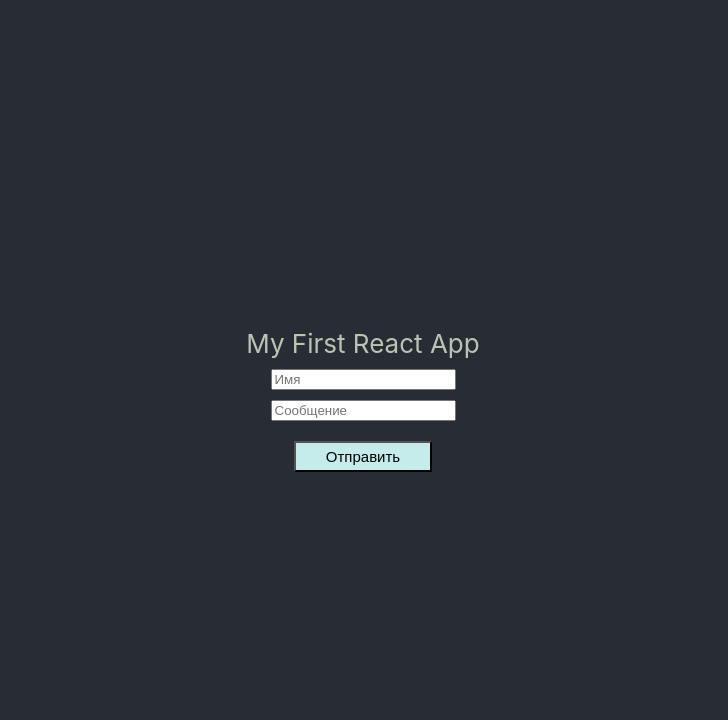
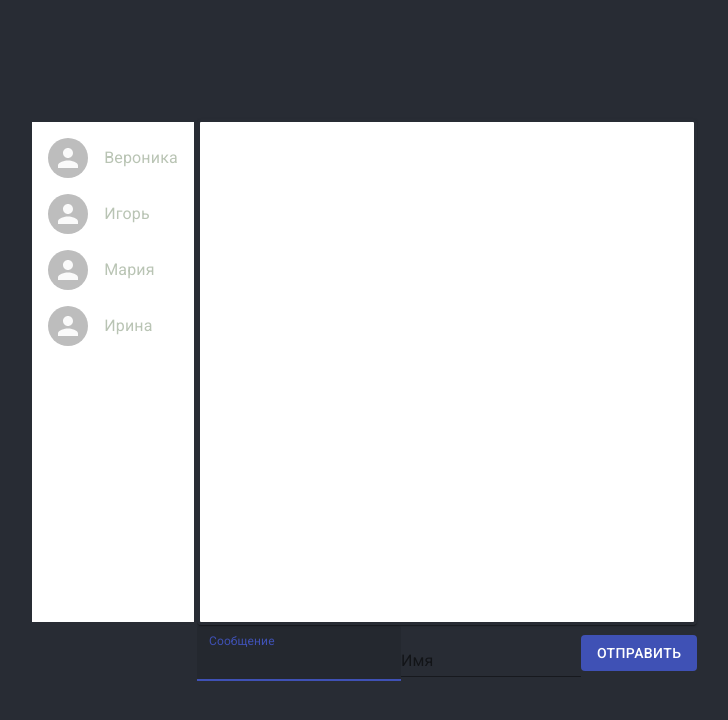
Before and after one commit to veratoma/ChatApp, a React (Create React App) app: page / in a window 1280 px wide. Shown: the top 720 px of the page, without its empty margins (277-1005 px from the left). Built offline with nearby package versions, Linux system fonts and the light colour scheme.

Commit message:
Добавила “массив чатов”, автофокус на текстовое поле, переделала форму с использованием компонентов из material-ui

```diff
--- a/package.json
+++ b/package.json
@@ -3,6 +3,7 @@
   "version": "0.1.0",
   "private": true,
   "dependencies": {
+    "@material-ui/core": "^4.12.3",
     "@testing-library/jest-dom": "^5.14.1",
     "@testing-library/react": "^11.2.7",
     "@testing-library/user-event": "^12.8.3",
--- a/public/index.html
+++ b/public/index.html
@@ -3,6 +3,7 @@
   <head>
     <meta charset="utf-8" />
     <link rel="icon" href="%PUBLIC_URL%/favicon.ico" />
+    <link rel="stylesheet" href="https://fonts.googleapis.com/css?family=Roboto:300,400,500,700&display=swap" />
     <meta name="viewport" content="width=device-width, initial-scale=1" />
     <meta name="theme-color" content="#000000" />
     <meta
--- a/src/App.css
+++ b/src/App.css
@@ -36,3 +36,9 @@
     transform: rotate(360deg);
   }
 }
+.App-container {
+  display: flex;
+  flex-direction: row;
+  align-items:flex-start;
+  justify-content: center;
+}
--- a/src/App.js
+++ b/src/App.js
@@ -2,6 +2,15 @@ import './App.css';
 import { ChatForm } from './components/ChatForm/ChatForm';
 import { MessageList } from './components/MessageList/MessageList';
 import React, { useEffect, useState } from 'react';
+import { ChatList } from './components/ChatList/ChatList'
+
+const chatitems = [
+  { name: 'Вероника', id: 'chat_1' },
+  { name: 'Игорь', id: 'chat_2' },
+  { name: 'Мария', id: 'chat_3' },
+  { name: 'Ирина', id: 'chat_4' },
+];
+
 
 export const App = function (props) {
 
@@ -22,16 +31,19 @@ export const App = function (props) {
     }
   }, [messages]);
 
+
   return (
     <div className="App">
 
       <header className="App-header">
-        My First React App
-        <ChatForm onSubmit={addMessage}></ChatForm>
-        <MessageList messages={messages}> </MessageList>
-
+        <div className="App-container">
+          <ChatList chatitems={chatitems}></ChatList>
+          <div>
+            <MessageList messages={messages}> </MessageList>
+            <ChatForm onSubmit={addMessage}></ChatForm>
+          </div>
+        </div>
       </header>
-
     </div>
   );
 }
--- a/src/components/ChatForm/ChatForm.css
+++ /dev/null
@@ -1,13 +0,0 @@
-.chatform-button {
-    margin-top: 20px;
-    padding: 5px 30px;
-    background-color: rgb(198, 235, 235);
-    font-size: 15px;
-};
-.chatform {
-
-    margin-top: 15px;
-};
-::placeholder {
-    text-align: center
-}
--- a/src/components/ChatForm/ChatForm.js
+++ b/src/components/ChatForm/ChatForm.js
@@ -1,5 +1,16 @@
-import './ChatForm.css';
-import React, { useState } from 'react';
+import React, { useEffect, useState, useRef } from 'react';
+import { Button, TextField, makeStyles } from '@material-ui/core';
+
+
+const useStyles = makeStyles({
+  root: {
+    display: 'flex',
+    flexDirection: 'row',
+    alignItems: 'center',
+    width: 500,
+    justifyContent: 'space-between',
+  },
+});
 
 export function ChatForm(props) {
 
@@ -19,15 +30,30 @@ export function ChatForm(props) {
   }
 
   const sendMessage = () => {
-    props.onSubmit(message)
-    setMessage(emptyMessage)
+    props.onSubmit(message);
+    setMessage(emptyMessage);
+    setFocus();
   }
 
+  const inputRef = useRef(null);
+
+  useEffect(() => {
+    setFocus()
+  }, []);
+
+  const setFocus = () => {
+    inputRef.current?.focus();
+  };
+
+  const classes = useStyles();
+
   return (
-    <div>
-      <input className="chatform" type="text" placeholder="Имя" value={message.author} onChange={handleChangeAuthor} /><br />
-      <input className="chatform" type="text" placeholder="Сообщение" value={message.text} onChange={handleChangeText} /><br />
-      <button className="chatform-button" onClick={sendMessage}> Отправить</button>
-    </div>
+    <form className={classes.root} noValidate autoComplete="off">
+      <TextField id="filled-basic" label="Сообщение" variant="filled" value={message.text} onChange={handleChangeText} inputRef={inputRef} />
+      <TextField id="standard-basic" label="Имя" value={message.author} onChange={handleChangeAuthor} />
+      <Button variant="contained" color="primary" onClick={sendMessage} disableElevation>
+        Отправить
+      </Button>
+    </form>
   )
 }
--- /dev/null
+++ b/src/components/ChatItem/ChatItem.js
@@ -0,0 +1,30 @@
+import React from 'react';
+import ListItemText from '@material-ui/core/ListItemText';
+import ListItemAvatar from '@material-ui/core/ListItemAvatar';
+import Avatar from '@material-ui/core/Avatar';
+import { makeStyles } from '@material-ui/core/styles';
+
+const useStyles = makeStyles((theme) => ({
+    root: {
+        display: 'flex',
+        flexDirection: 'row',
+        alignItems: 'center',
+        justifyContent: 'center',
+    },
+}));
+
+export const ChatItem = ({ chat }) => {
+
+    const classes = useStyles();
+    return (
+        <div className={classes.root}>
+            <ListItemAvatar>
+                <Avatar>
+                </Avatar>
+            </ListItemAvatar>
+            <ListItemText>
+                {chat.name}
+            </ListItemText>
+        </div>
+    );
+}
--- /dev/null
+++ b/src/components/ChatList/ChatList.js
@@ -0,0 +1,31 @@
+import React from 'react';
+import { ChatItem } from '../ChatItem/ChatItem'
+import { makeStyles } from '@material-ui/core/styles';
+import List from '@material-ui/core/List';
+import ListItem from '@material-ui/core/ListItem';
+
+const useStyles = makeStyles((theme) => ({
+    root: {
+        width: '100%',
+        maxWidth: 360,
+        height: 484,
+        backgroundColor: theme.palette.background.paper,
+        border: 'solid #282c34',
+        borderWidth: 3,
+    },
+}));
+
+export const ChatList = (props) => {
+
+    const classes = useStyles();
+
+    return (
+        <List className={classes.root}>
+            {props.chatitems.map((chat) =>
+                <ListItem key={chat.id}>
+                    <ChatItem chat={chat}></ChatItem>
+                </ListItem>
+            )}
+        </List>
+    );
+};
--- a/src/components/MessageList/MessageList.css
+++ /dev/null
@@ -1,5 +0,0 @@
-.messagelist{
-    list-style: none;
-    margin: 0;
-    padding: 0;
-}
--- a/src/components/MessageList/MessageList.js
+++ b/src/components/MessageList/MessageList.js
@@ -1,12 +1,39 @@
-import './MessageList.css';
-import React from 'react';
+
+import { makeStyles } from '@material-ui/core/styles';
+import Card from '@material-ui/core/Card';
+import CardContent from '@material-ui/core/CardContent';
+import Typography from '@material-ui/core/Typography';
+
+const useStyles = makeStyles({
+    root: {
+        minWidth: 275,
+        height: 500,
+        border: 'solid #282c34',
+        borderWidth: 3,
+    },
+
+    title: {
+        fontSize: 14,
+        listStyle: 'none',
+        margin: 0,
+        padding: 0,
+    },
+});
 
 
 export function MessageList(props) {
+    const classes = useStyles();
 
     return (
-        <ul className="messagelist">
-            {props.messages.map((message, i) => <li key={i}>{message.author} : {message.text}</li>)}
-        </ul>
-    )
+        <Card className={classes.root}>
+            <CardContent>
+                <ul className={classes.title} >
+                    {props.messages.map((message, i) =>
+                        <li key={i}>
+                            <Typography className={classes.title} color="textSecondary" gutterBottom>  {message.author} : {message.text}</Typography>
+                        </li>)}
+                </ul>
+            </CardContent>
+        </Card>
+    );
 }
```
Also changed, not shown: 1 other file (tests, documents, lock files or other folders).
